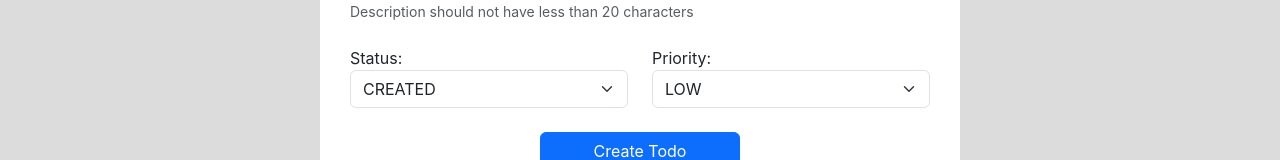
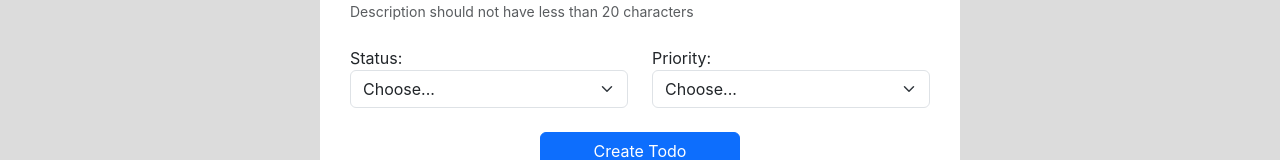
Before and after one commit to Osorabrian/Todo-React-Frontend, a React (Create React App) app: page /create-todos in a window 1280 px wide. Shown: the part 430-590 px from the top of the page. Built offline with nearby package versions, Linux system fonts and the light colour scheme.

Commit message:
add functionality to the todo form

```diff
--- a/src/components/Create/createform.js
+++ b/src/components/Create/createform.js
@@ -1,27 +1,45 @@
-import React from "react";
+import React, {useState} from "react";
 import './create.css'
+import { useNavigate } from "react-router-dom";
 
 export default function CreateForm(){
+
+    const[title, setTitle] = useState('')
+    const[description, setDescription] = useState('')
+    const[status, setStatus] = useState('')
+    const[priority, setPriority] = useState('')
+
+    const navigate = useNavigate()
+
+    const formData = {title, description, status, priority}
+
+    function handleCreate(e){
+        e.preventDefault()
+        console.log(formData)
+        navigate('/todos')
+    }
+
     return(
-        <form id='create-form'>
+        <form id='create-form' onSubmit={handleCreate}>
             <div className="row mb-2">
                 <label className="form-label">Title:</label>
-                <input className="form-control" placeholder='Enter Title' type={'text'} required/>
+                <input className="form-control" placeholder='Enter Title' type={'text'} required onChange={(e) => setTitle(e.target.value)}/>
                 <p className="form-text">Title must be between 5 and 20 characters</p>
             </div>
 
             <div className="row mb-2">
                 <label className="form-label">Description:</label>
-                <textarea className="form-control" rows='3' placeholder="Enter Description" required/>
+                <textarea className="form-control" rows='3' placeholder="Enter Description" required onChange={(e) => setDescription(e.target.value)}/>
                 <p className="form-text">Description should not have less than 20 characters</p>
             </div>
 
             <div className="row mb-4">
 
-                <div className="col-6">
+                <div className="col-6" >
                      <label>Status:</label>
-                     <select className="form-select">
-                        <option selected value={0}>CREATED</option>
+                     <select className="form-select" onChange={(e) => {setStatus(e.target.value)}}>
+                        <option >Choose...</option>
+                        <option value={0}>CREATED</option>
                         <option value={1}>STARTED</option>
                         <option value={2}>COMPLETED</option>
                         <option value={3}>CANCELLED</option>
@@ -30,8 +48,9 @@ export default function CreateForm(){
 
                 <div className="col-6">
                     <label>Priority:</label>
-                    <select className="form-select">
-                        <option selected value={0}>LOW</option>
+                    <select className="form-select"  onChange={(e) => {setPriority(e.target.value)}}>
+                        <option>Choose...</option>
+                        <option value={0}>LOW</option>
                         <option value={1}>MEDIUM</option>
                         <option value={2}>HIGH</option>
                     </select>
@@ -40,7 +59,7 @@ export default function CreateForm(){
             </div>
 
             <div style={{textAlign: 'center'}}>
-                <button className="btn btn-primary" style={{width: '200px'}}>Create Todo</button>
+                <button type="submit" className="btn btn-primary" style={{width: '200px'}}>Create Todo</button>
             </div>
 
         </form>
```
